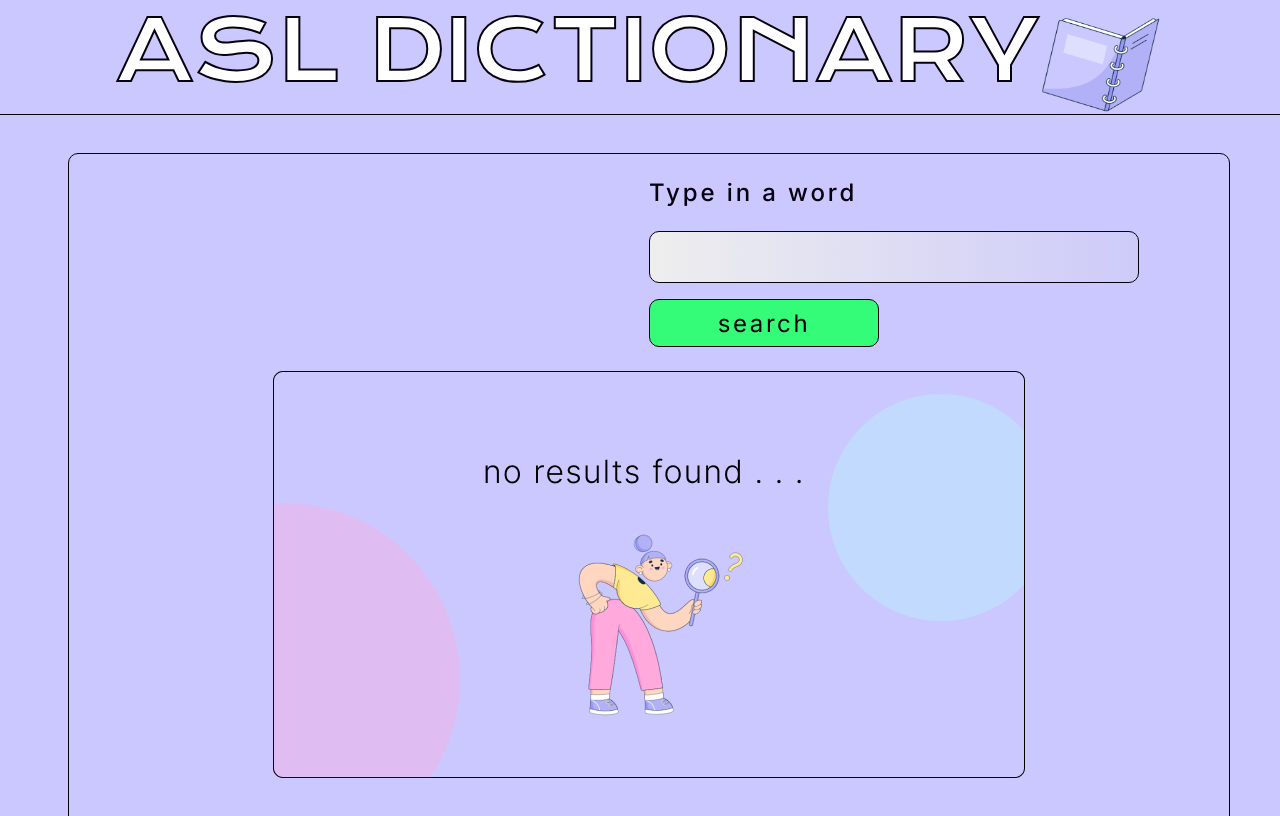
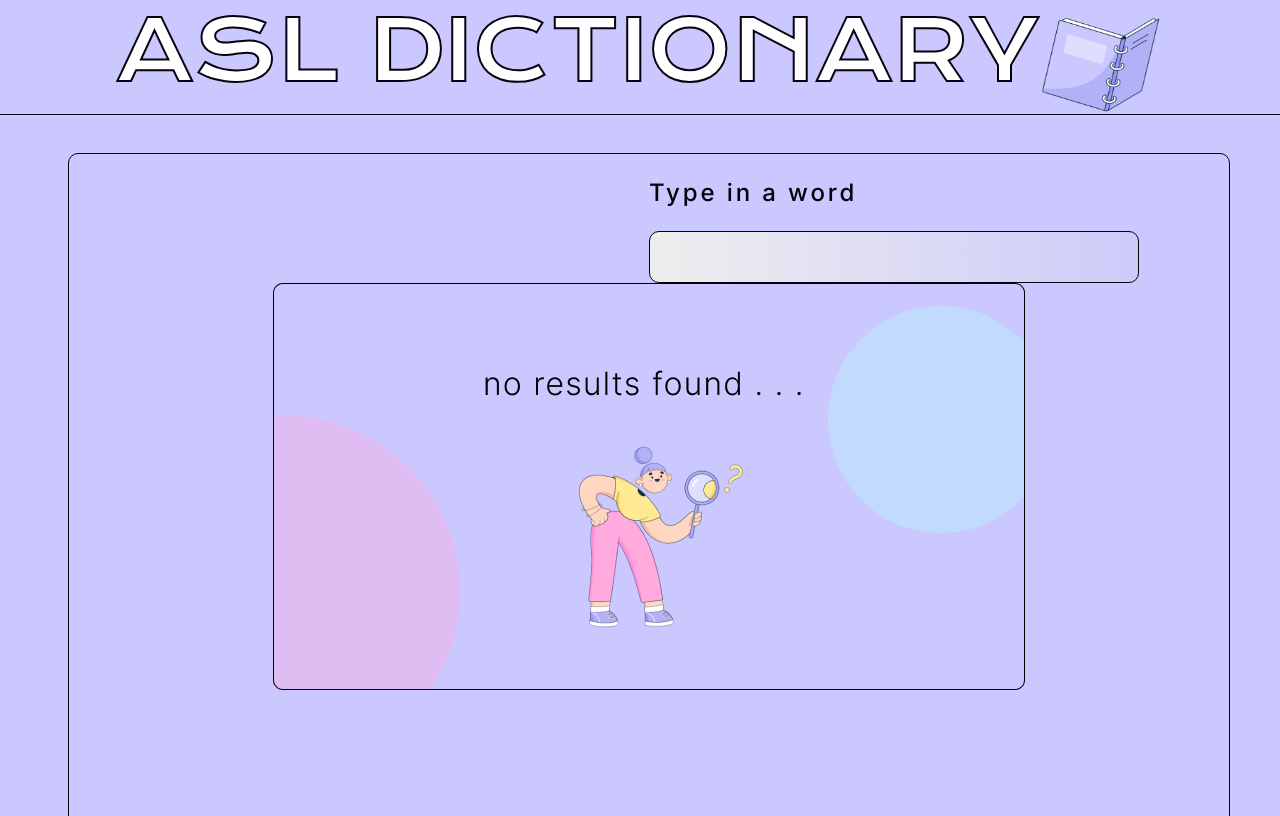
Before and after one commit to cyan-byte/asl-react-dictionary, a React (Vite) app: page / in a window 1280 px wide. Shown: the top 816 px of the page. Built offline with nearby package versions, Linux system fonts and the light colour scheme.

Commit message:
removed search button

```diff
--- a/src/components/Dictionary.jsx
+++ b/src/components/Dictionary.jsx
@@ -52,7 +52,6 @@ function Dictionary() {
             onChange={handleSearchChange}
             // style={{ textIndent: "-9999px" }}
           />
-          <button>search</button>
         </div>
       </div>
       <div className="gif-container">
```
